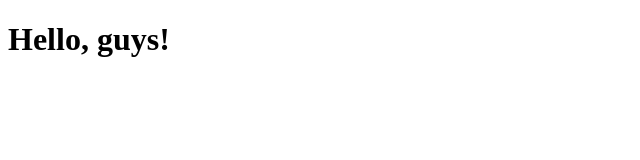
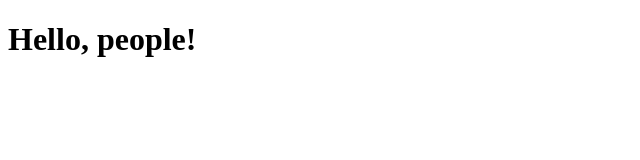
Before and after one commit to artemsdobnikov/layout-prechu.github.io, a plain HTML site: page index.html in a window 1280 px wide. Shown: the full height of the page, 0-640 px from the left. Drawn offline with Linux system fonts and the light colour scheme.

Commit message:
Edit main fail

```diff
--- a/index.html
+++ b/index.html
@@ -5,6 +5,6 @@
 	<title>Test</title>
 </head>
 <body>
-	<h1>Hello, guys!</h1>
+	<h1>Hello, people!</h1>
 </body>
 </html>
```
